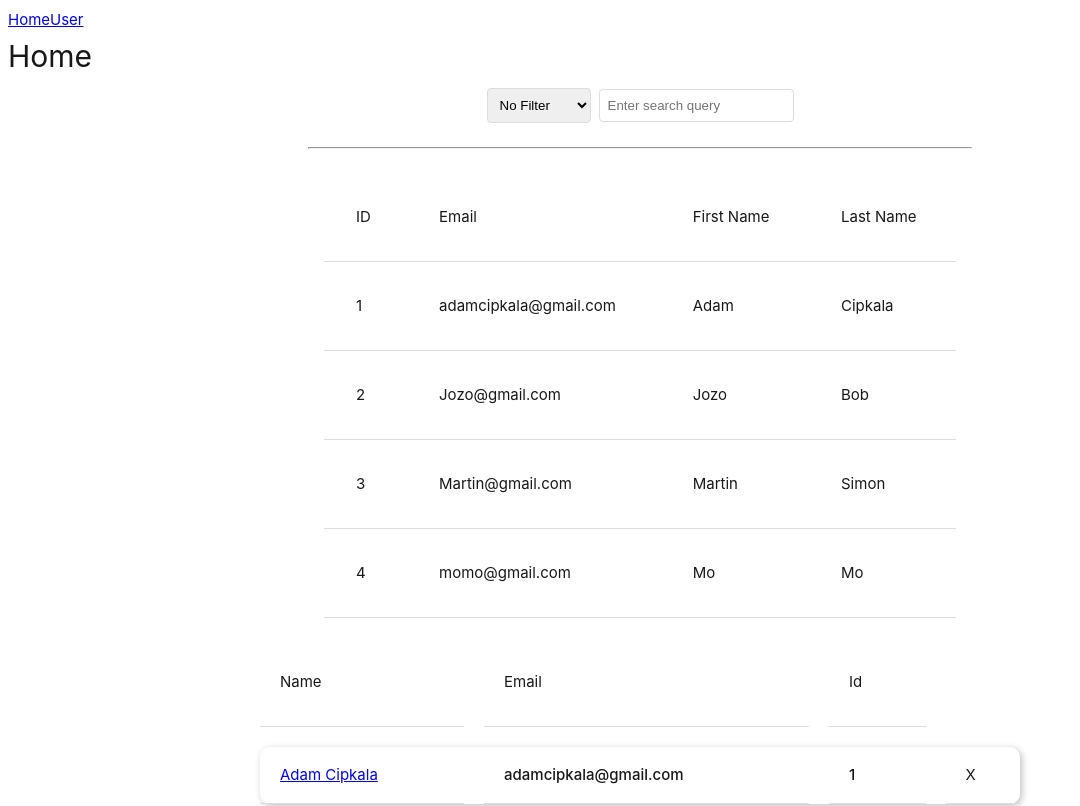
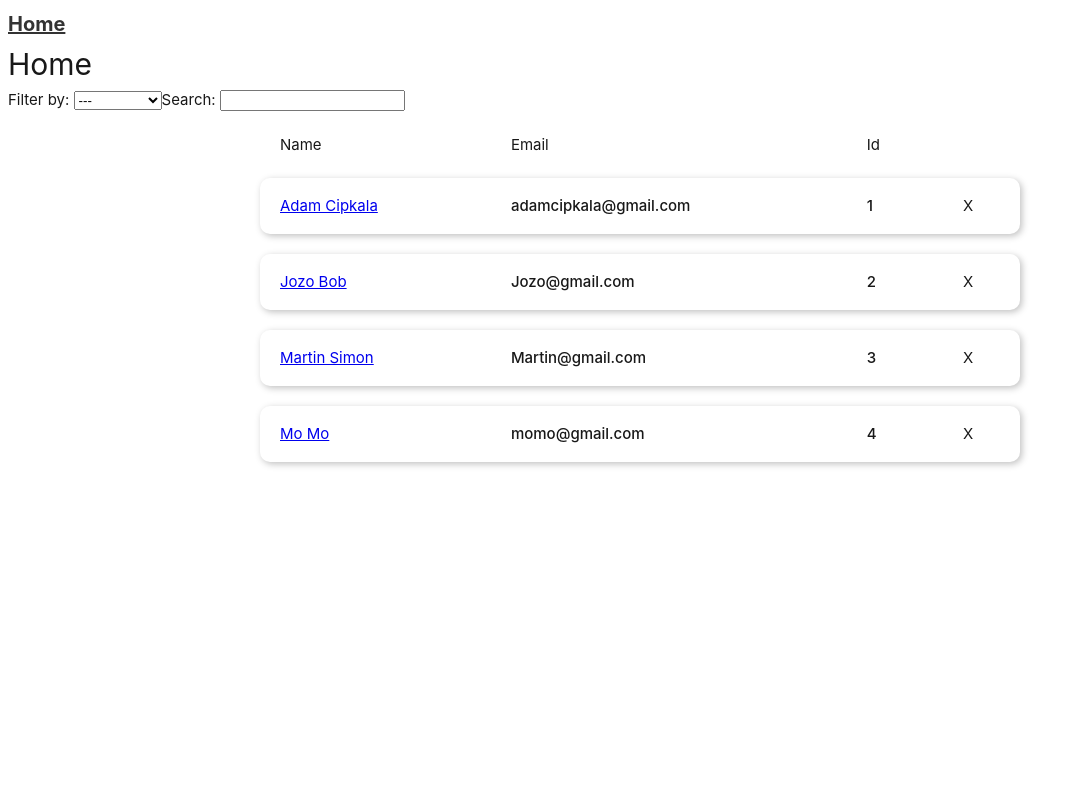
Before and after one commit to Zealand-CS/web-front, a Vue app: page / in a window 1280 px wide. Shown: the top 806 px of the page, without its empty margins (0-1080 px from the left). Built offline with nearby package versions, Linux system fonts and the light colour scheme.

Commit message:
filter-merge-homelist

```diff
--- a/src/App.vue
+++ b/src/App.vue
@@ -6,11 +6,29 @@ import { RouterLink, RouterView } from 'vue-router';
   <header>
     <div>
       <nav>
-        <RouterLink to="/">Home</RouterLink>
-        <RouterLink :to="{ name: 'user', params: { id: 4 } }">User</RouterLink>
+        <RouterLink to="/" class="nav-link">Home</RouterLink>
+        <!-- <RouterLink :to="{ name: 'user', params: { id: 4 } }" class="nav-link">User</RouterLink> -->
       </nav>
     </div>
   </header>
 
   <RouterView />
 </template>
+
+<style>
+  .nav-link {
+    font-size: 20px;
+    font-weight: bold;
+    color: #333;
+    margin-right: 10px;
+  }
+
+  .nav-link:last-child {
+    margin-right: 0;
+  }
+
+  .nav-link:hover,
+  .nav-link.active {
+    color: #000;
+  }
+</style>
--- a/src/components/FilterComponent.vue
+++ /dev/null
@@ -1,117 +0,0 @@
-<script lang="ts">
-
-  const filterCriteria: { id: number; key: string; label: string }[] = [
-    { id: 1, key: 'id', label: 'ID' },
-    { id: 2, key: 'email', label: 'Email' },
-    { id: 3, key: 'firstName', label: 'First Name' },
-    { id: 4, key: 'lastName', label: 'Last Name' }
-  ];
-
-  interface FilterProperties {
-    filterCriteria: { id: number; key: string; label: string }[];
-    selectedFilter: string | null;
-    searchQuery: string;
-    filteredData: any[];
-  }
-  export default {
-    props: {
-      data: {
-        type: Array,
-        required: true,
-      }
-    },
-    data(): FilterProperties {
-      return {
-        filterCriteria,
-        selectedFilter: null,
-        searchQuery: '',
-        filteredData: this.data as FilterProperties[],
-      };
-    },
-    methods: {
-      filterData(): any[] {
-        if (!this.selectedFilter) {
-          return this.data;
-        }
-        return this.data.filter(item => {
-          if (this.selectedFilter !== null) {
-            const filterValue = (item as any)[this.selectedFilter];
-            return filterValue.toString().toLowerCase().includes(this.searchQuery.toLowerCase());
-          }
-          return false;
-        });
-      }
-    }
-  }
-</script>
-
-<template>
-  <div>
-    <div class="filter-container">
-      <select v-model="selectedFilter">
-        <option value="null">No Filter</option>
-        <option v-for="criteria in filterCriteria" :value="criteria.key">{{ criteria.label }}</option>
-      </select>
-      <input v-model="searchQuery" placeholder="Enter search query" />
-    </div>
-    <br>
-    <hr style="margin: 0 300px;" />
-    <br>
-    <table class="table-container">
-      <thead>
-        <tr>
-          <th v-for="property in filterCriteria">{{ property.label }}</th>
-        </tr>
-      </thead>
-      <tbody>
-        <tr v-for="item in filterData()">
-          <td v-for="property in filterCriteria">{{ item[property.key] }}</td>
-        </tr>
-      </tbody>
-    </table>
-  </div>
-  </template>
-
-
-<style>
-
-  .filter-container {
-    text-align: center;
-  }
-
-  .table-container {
-    margin: 0 auto;
-    width: 50%;
-  }
-
-  table {
-    border-collapse: collapse;
-  }
-
-  th, td {
-    padding: 32px;
-    text-align: left;
-    border-bottom: 1px solid #ddd;
-  }
-
-  tr:hover {
-    background-color: #f5f5f5;
-  }
-
-  select {
-    margin-top: 8px;
-    padding: 8px;
-    border: 1px solid #ddd;
-    border-radius: 4px;
-  }
-
-  option {
-    padding: 8px;
-  }
-  input {
-    margin-left: 8px;
-    padding: 8px;
-    border: 1px solid #ddd;
-    border-radius: 4px;
-  }
-</style>
--- a/src/views/Home.vue
+++ b/src/views/Home.vue
@@ -1,18 +1,68 @@
-<script setup lang="ts">
-import Header from '../components/Header.vue';
+<script lang="ts">
+import { defineComponent, ref, computed } from 'vue';
 import HomeList from '../components/HomeList.vue';
-import FilterComponent from '../components/FilterComponent.vue';
-import {mock} from '../api/users.api'
+import { mock, type UserAPI } from '@/api/users.api';
+
+export default defineComponent({
+  name: 'Home',
+  components: {
+    HomeList,
+  },
+  setup() {
+    const users = ref<UserAPI[]>(mock);
+
+    const selectedFilter = ref<string | null>(null);
+    const searchQuery = ref('');
+
+    const filterCriteria = [
+      { id: 1, key: 'id', label: 'ID' },
+      { id: 2, key: 'email', label: 'Email' },
+      { id: 3, key: 'firstName', label: 'First Name' },
+      { id: 4, key: 'lastName', label: 'Last Name' }
+    ];
+
+    const filterData = (data: UserAPI[], selectedFilter: string | null, searchQuery: string): UserAPI[] => {
+      if (!selectedFilter) {
+        return data;
+      }
+
+      return data.filter(item => {
+        if (selectedFilter !== null) {
+          const filterValue = (item as any)[selectedFilter];
+          return filterValue.toString().toLowerCase().includes(searchQuery.toLowerCase());
+        }
+
+        return false;
+      });
+    };
+
+    const searchResults = computed(() => {
+      return filterData(mock, selectedFilter.value, searchQuery.value);
+    });
+
+    return { users, searchResults, selectedFilter, searchQuery, filterCriteria, filterData };
+  },
+});
+</script>
 
 
-
-</script>
 <template>
   <div>
     <h1>Home</h1>
-    <!-- <HomeList :users="mock"/> -->
-    <FilterComponent :data="mock"></FilterComponent>
-    <HomeList :users="mock" />
-    <!-- <Header name="Adam" :age="96" /> -->
+
+    <label>Filter by:
+      <select v-model="selectedFilter">
+        <option value="null" selected>---</option>
+        <option v-for="criteria in filterCriteria" :value="criteria.key">
+          {{ criteria.label }}
+        </option>
+      </select>
+    </label>
+
+    <label>Search:
+      <input v-model="searchQuery" />
+    </label>
+
+    <HomeList :users="searchResults" />
   </div>
 </template>
```
